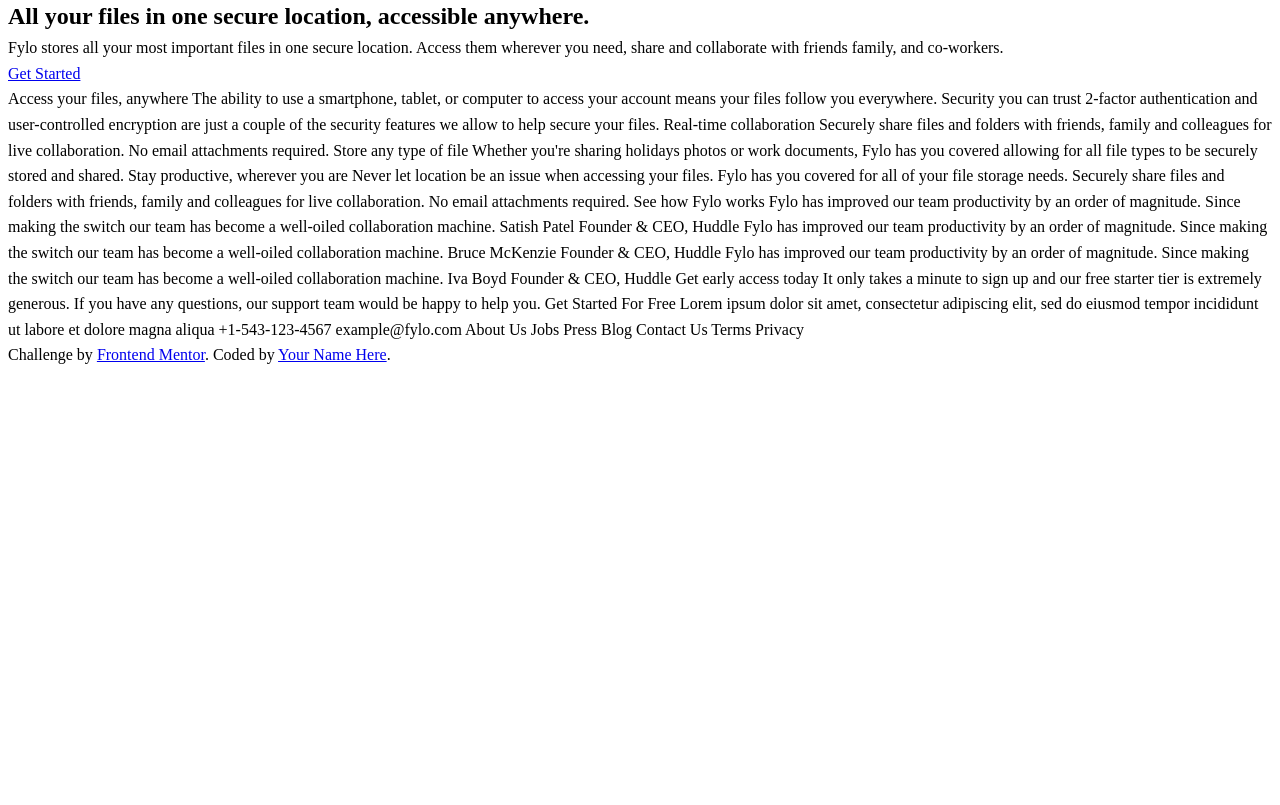
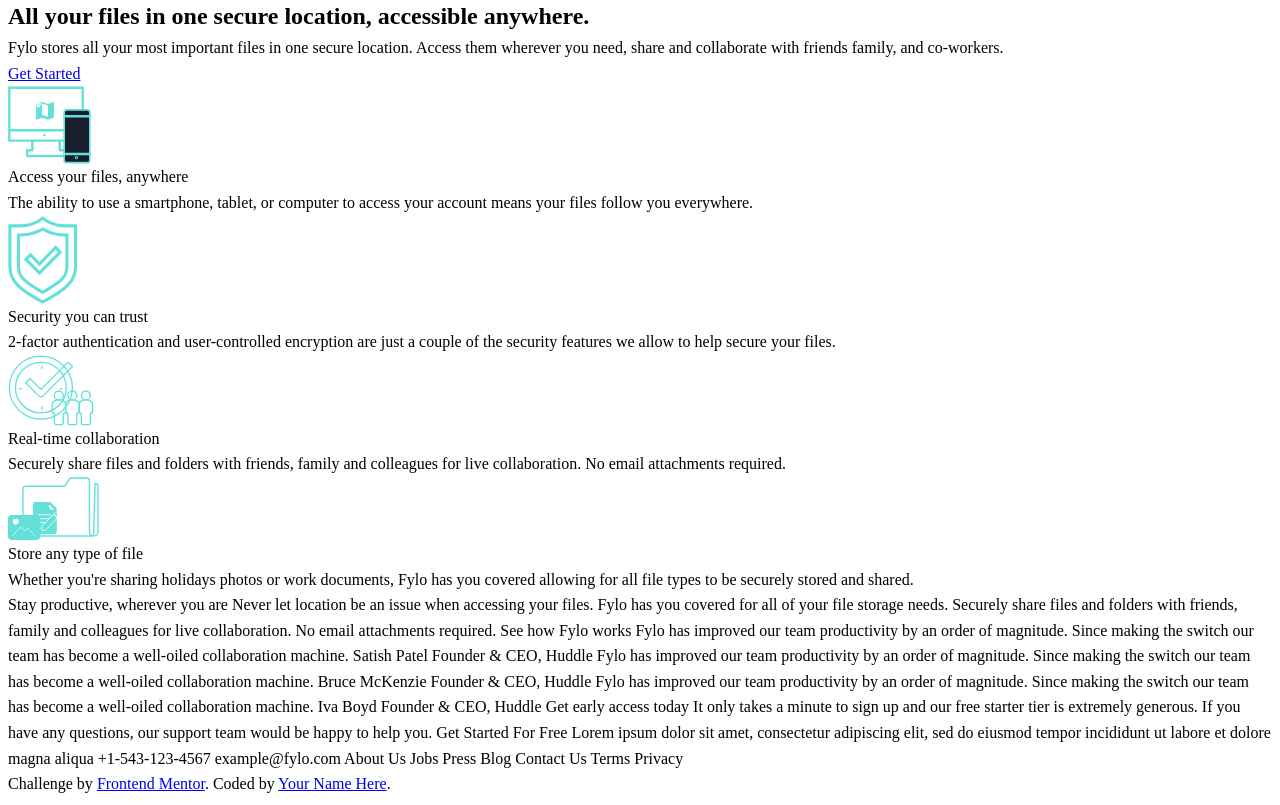
Before and after one commit to AsanteWiebers/fylo-dark-theme-landing-page-master, a plain HTML site: page index.html in a window 1280 px wide. Shown: the part 605-1410 px from the top of the page. Before the commit the page ends 981 px from the top, so only its background shows below. Drawn offline with Linux system fonts and the light colour scheme.

Commit message:
main section html

```diff
--- a/index.html
+++ b/index.html
@@ -40,31 +40,38 @@
 
     <a class="btn" href="#">Get Started</a>
   </div>
+  <main>
+    <div>
+      <img src="/images/icon-access-anywhere.svg" alt="">
+      <p>Access your files, anywhere</p>
+
+      <p> The ability to use a smartphone, tablet, or computer to access your account means your
+        files follow you everywhere.</p>
+    </div>
+    <div>
+      <img src="/images/icon-security.svg" alt="">
+      <p>Security you can trust</p>
+
+      <p>2-factor authentication and user-controlled encryption are just a couple of the security
+        features we allow to help secure your files.</p>
+    </div>
+    <div>
+      <img src="/images/icon-collaboration.svg" alt="">
+      <p> Real-time collaboration</p>
+
+      <p>Securely share files and folders with friends, family and colleagues for live collaboration.
+        No email attachments required.</p>
+    </div>
+    <div>
+      <img src="/images/icon-any-file.svg" alt="">
+      <p> Store any type of file</p>
+
+      <p> Whether you're sharing holidays photos or work documents, Fylo has you covered allowing for all
+        file types to be securely stored and shared.</p>
+    </div>
+  </main>
 
 
-
-
-
-
-  Access your files, anywhere
-
-  The ability to use a smartphone, tablet, or computer to access your account means your
-  files follow you everywhere.
-
-  Security you can trust
-
-  2-factor authentication and user-controlled encryption are just a couple of the security
-  features we allow to help secure your files.
-
-  Real-time collaboration
-
-  Securely share files and folders with friends, family and colleagues for live collaboration.
-  No email attachments required.
-
-  Store any type of file
-
-  Whether you're sharing holidays photos or work documents, Fylo has you covered allowing for all
-  file types to be securely stored and shared.
 
   Stay productive, wherever you are
 
--- a/styles.css
+++ b/styles.css
@@ -66,7 +66,7 @@ img {
 
 body {
     min-height: 100vh;
-    overflow: hidden;
+    overflow-x: hidden;
     line-height: 1.6;
 }
 
```
